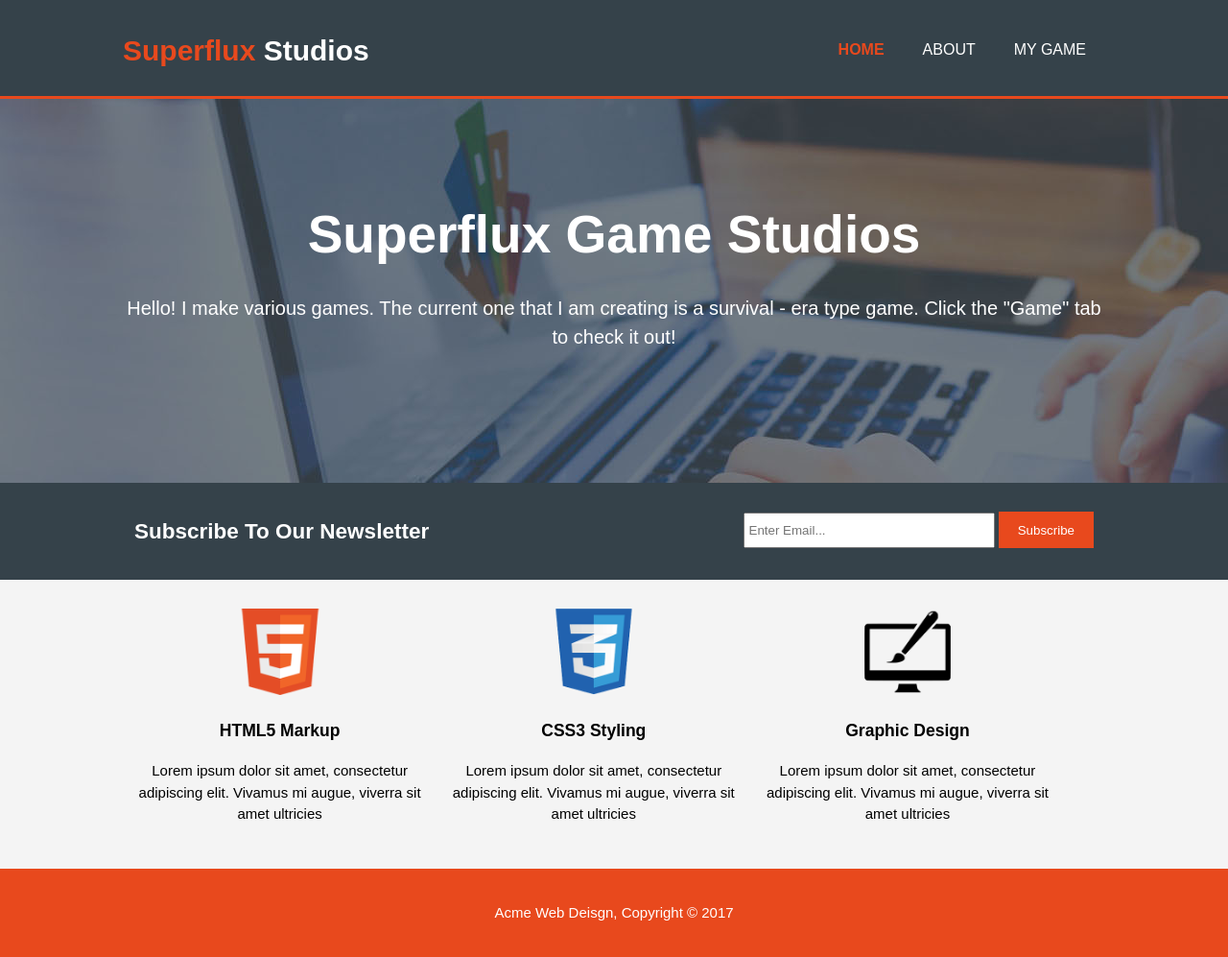
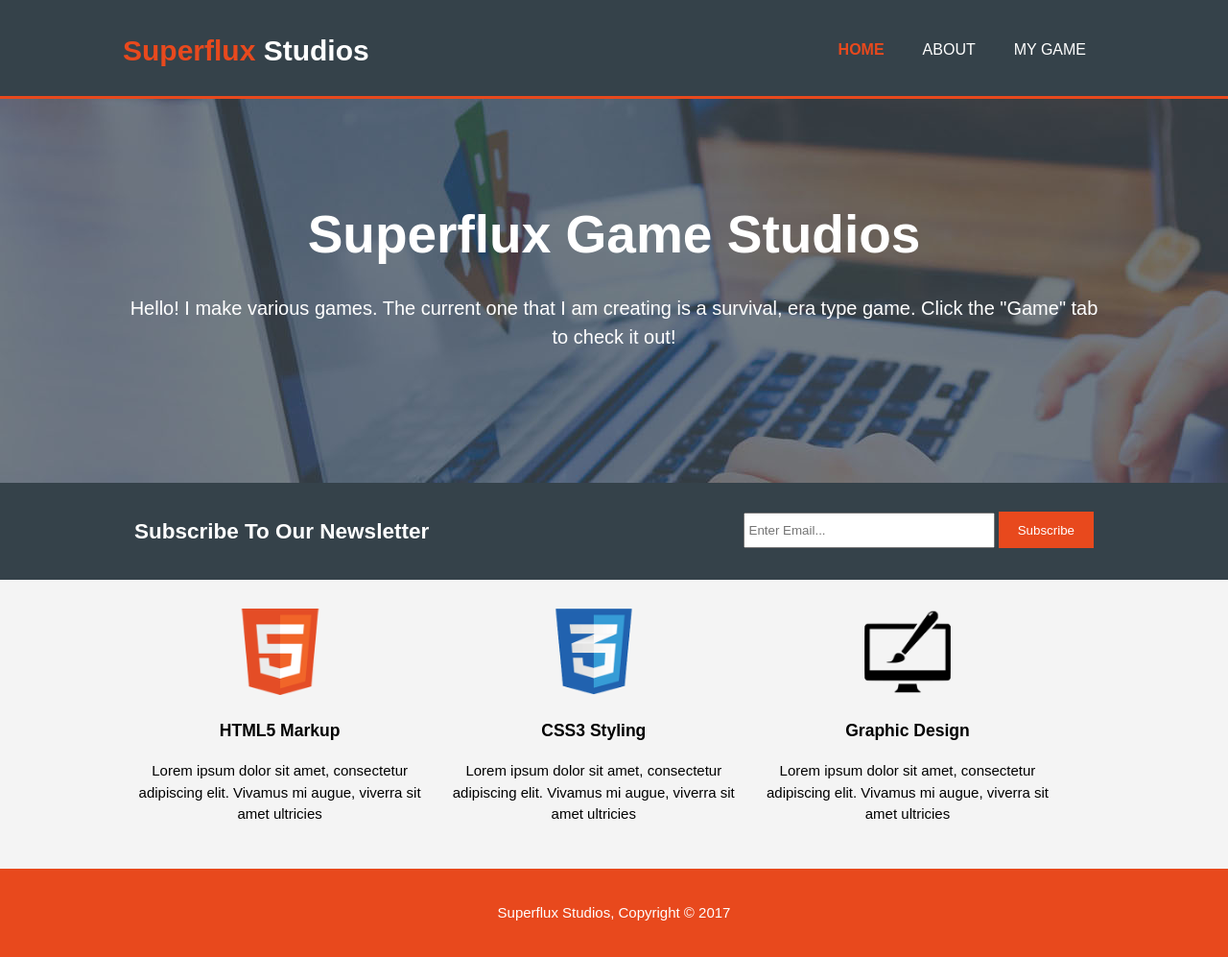
Before and after one commit to AROD2003/AROD2003.github.io, a plain HTML site: page index.html in a window 1280 px wide. Shown: the whole page at 96% size. Drawn offline with Linux system fonts and the light colour scheme.

Commit message:
Update index.html

```diff
--- a/index.html
+++ b/index.html
@@ -28,7 +28,7 @@
     <section id="showcase">
       <div class="container">
         <h1>Superflux Game Studios</h1>
-        <p>Hello! I make various games. The current one that I am creating is a survival - era type game. Click the "Game" tab to check it out!</p>
+        <p>Hello! I make various games. The current one that I am creating is a survival, era type game. Click the "Game" tab to check it out!</p>
       </div>
     </section>
 
@@ -63,7 +63,7 @@
     </section>
 
     <footer>
-      <p>Acme Web Deisgn, Copyright &copy; 2017</p>
+      <p>Superflux Studios, Copyright &copy; 2017</p>
     </footer>
   </body>
 </html>
```
